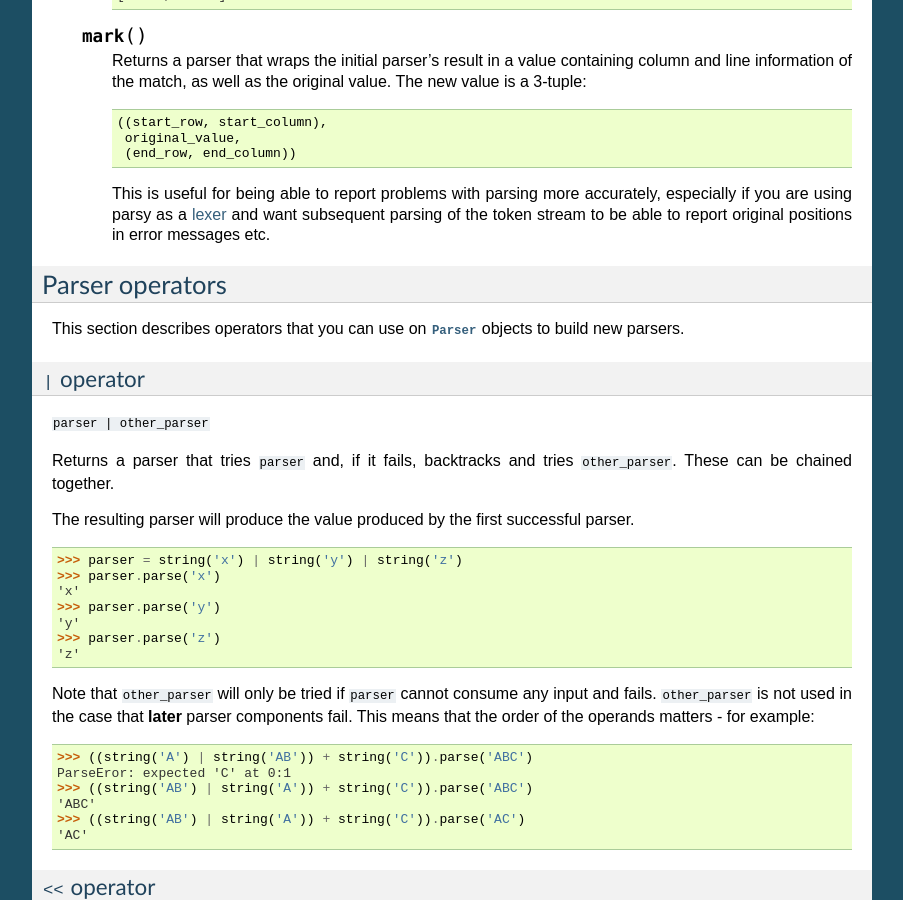
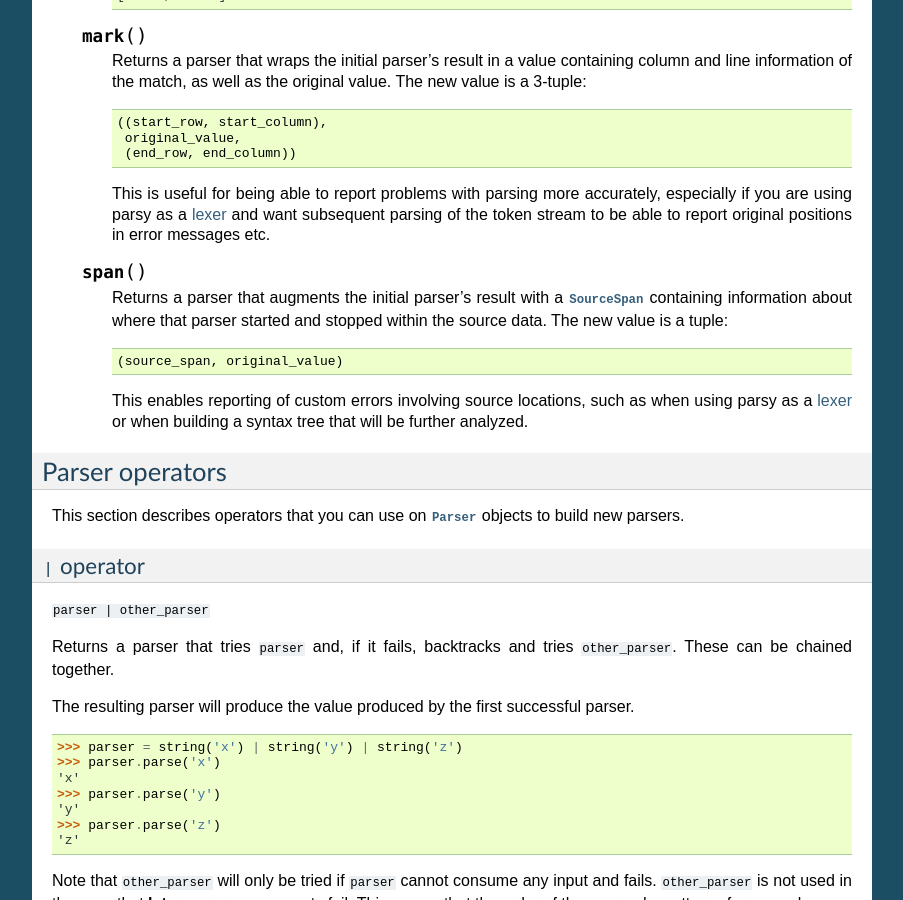
Before and after one commit to python-parsy/parsy, a Sphinx documentation site: the page built from docs/ref/methods_and_combinators.rst, in a window 1280 px wide and 900 px high, scrolled down 5490 px. Shown: the whole window, without its empty margins (198-1101 px from the left). Built offline with Sphinx 7.4.7, drawn with Linux system fonts in a browser that asks for light colours; some of the changed text lies outside the part shown.

Commit message:
document .span() and SourceSpan

```diff
--- a/docs/ref/methods_and_combinators.rst
+++ b/docs/ref/methods_and_combinators.rst
@@ -401,6 +401,20 @@ can be used and manipulated as below.
       </howto/lexing/>` and want subsequent parsing of the token stream to be
       able to report original positions in error messages etc.
 
+   .. method:: span()
+
+      Returns a parser that augments the initial parser's result with a :class:`SourceSpan`
+      containing information about where that parser started and stopped within the
+      source data. The new value is a tuple:
+
+      .. code:: python
+
+         (source_span, original_value)
+
+      This enables reporting of custom errors involving source locations, such as when
+      using parsy as a :doc:`lexer</howto/lexing/>` or when building a syntax tree that will be
+      further analyzed.
+
 .. _operators:
 
 Parser operators
@@ -607,3 +621,9 @@ Auxiliary data structures
    .. method:: __init__(data, [source=None])
 
       Wraps the data into a stream, possibly equipping it with a source.
+
+.. class:: SourceSpan
+
+   Identifies a span of material from the data being parsed by its start row and column and its end
+   row and column. If the data stream was equipped with a source, that value is also available in
+   this object.
```
